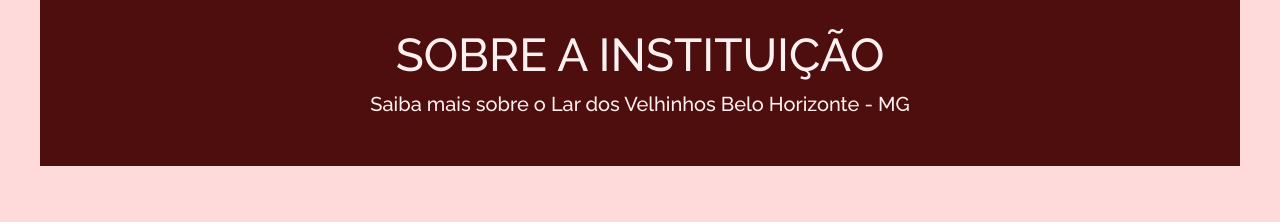
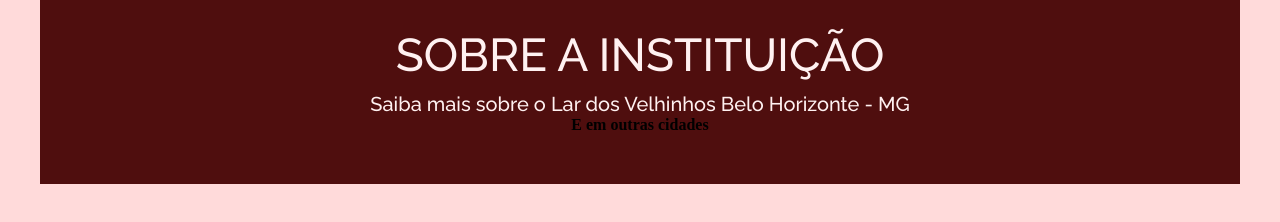
Before and after one commit to faelf/LarDosVelhinhos, a plain HTML site: page index.html in a window 1280 px wide. Shown: the part 844-1066 px from the top of the page. Drawn offline with Linux system fonts and the light colour scheme; files whose address does not match are found by name.

Commit message:
alteração

```diff
--- a/index.html
+++ b/index.html
@@ -71,6 +71,7 @@
         <div class="container">
             <h2>SOBRE A INSTITUIÇÃO</h2>
             <h3>Saiba mais sobre o Lar dos Velhinhos Belo Horizonte - MG</h3>
+            <h4>E em outras cidades<h4>
         </div><!-- /container -->
     </section><!-- /chamada -->
 </body>
```
